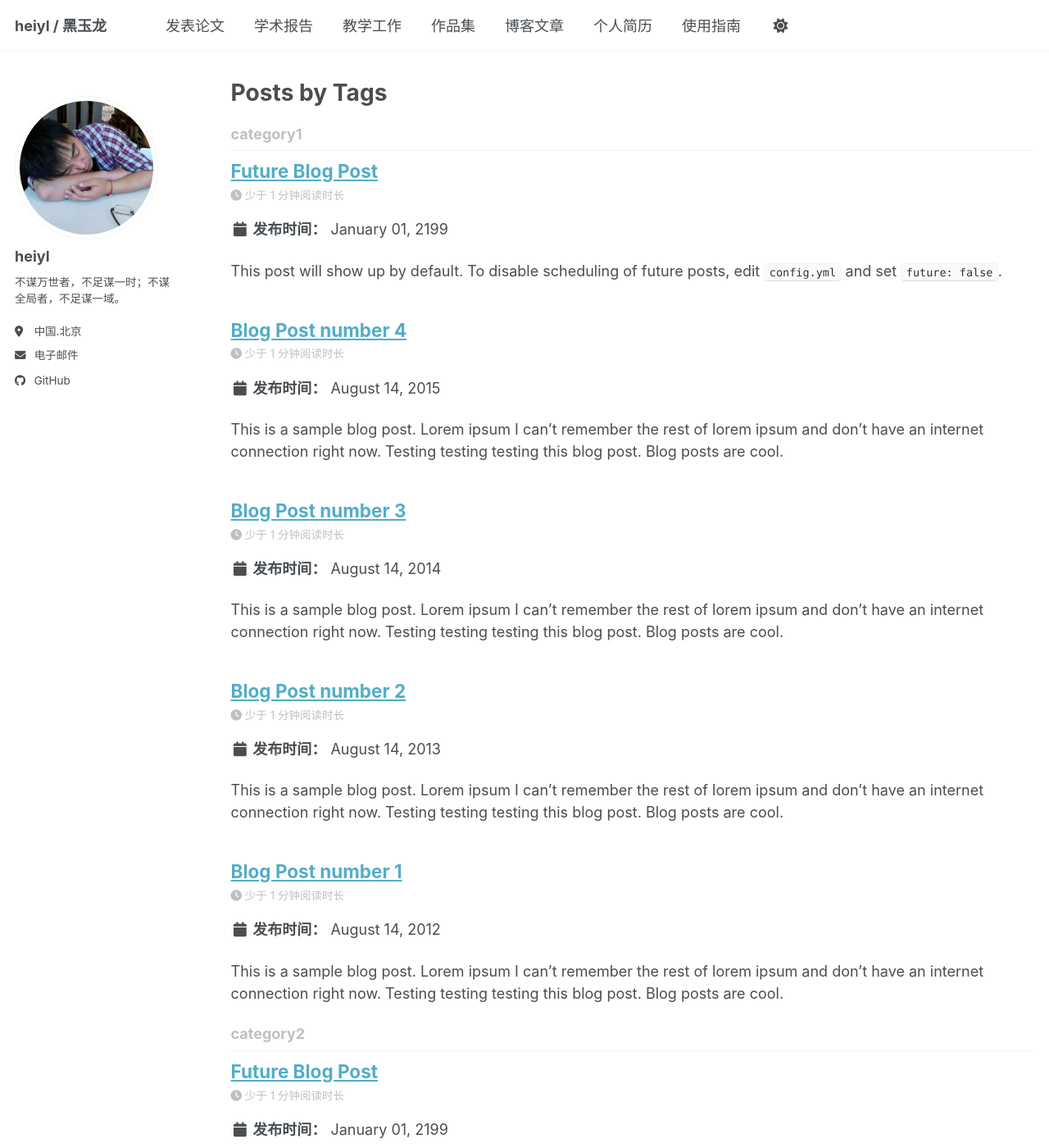
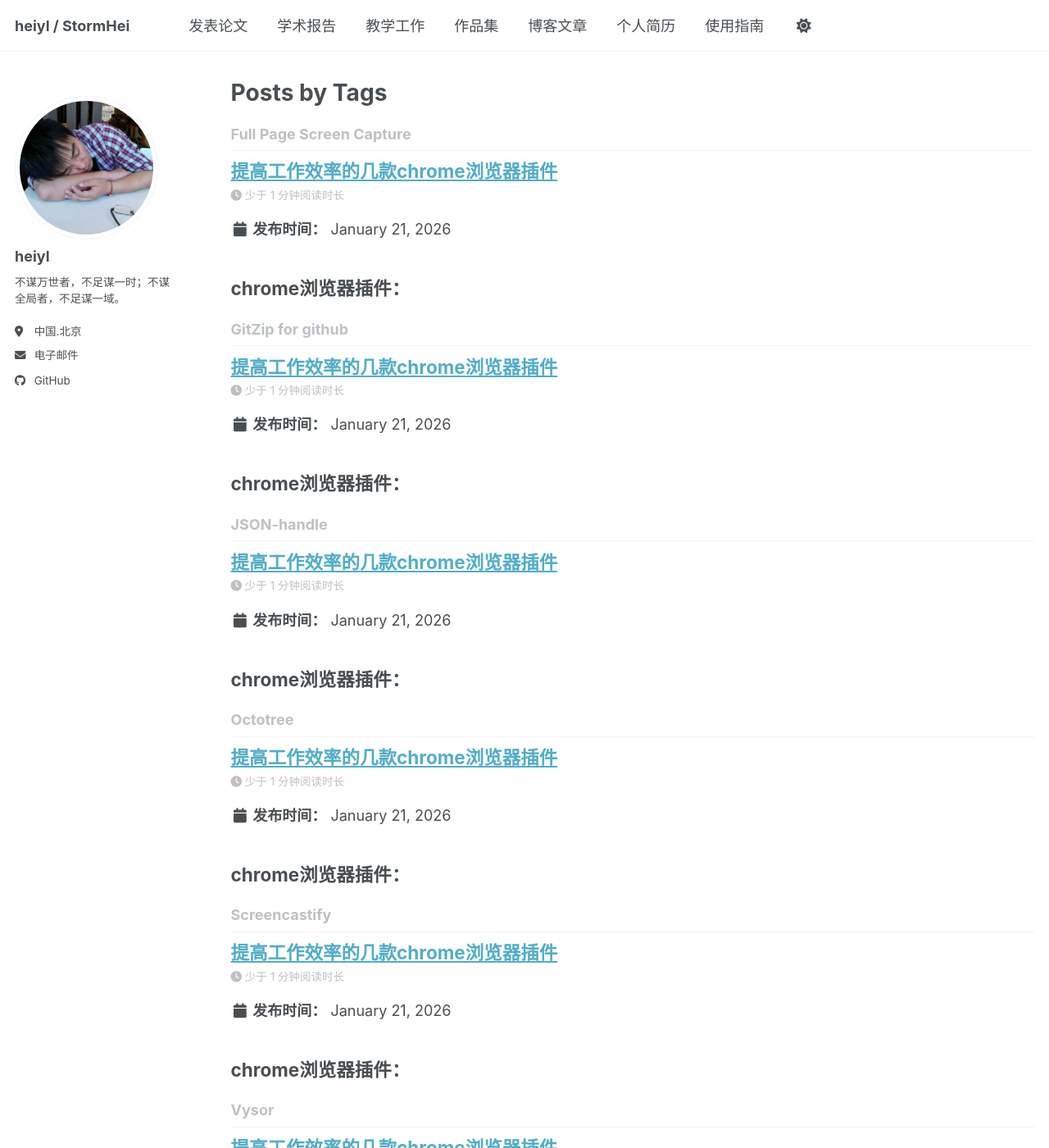
Before and after one commit to heiyl/heiyl.github.io, a Jekyll site: the page built from _pages/tag-archive.html, in a window 1280 px wide and 1400 px high. Shown: the whole window at 82% size. Built offline with Jekyll 4.4.1, drawn with Linux system fonts in a browser that asks for light colours; a script bundle is joined from its source files by our own code; library files that are not in the unit come from our copies; part of the change alters nothing that is shown; some of the changed text lies outside the part shown.

Commit message:
change blog

```diff
--- a/_config.yml
+++ b/_config.yml
@@ -9,7 +9,7 @@
 # Basic Site Settings
 locale                   : "zh-CN"
 site_theme               : "default" # The available themes options are "default", "air", "sunrise", "mint", "dirt" and "contrast"
-title                    : "heiyl / 黑玉龙"
+title                    : "heiyl / StormHei"
 title_separator          : "-"
 name                     : &name "您的姓名"
 description              : &description "您的学术作品集"   # Update this with a general description of your site, this is the default if not overridden by a page
--- a/_posts/2199-01-01-future-post.md
+++ b/_posts/2199-01-01-future-post.md
@@ -1,11 +1,123 @@
 ---
-title: 'Future Blog Post'
-date: 2199-01-01
+title: '提高工作效率的几款chrome浏览器插件'
+date: 2026-01-21
 permalink: /posts/2012/08/blog-post-4/
 tags:
-  - cool posts
-  - category1
-  - category2
+  - Octotree
+  - GitZip for github
+  - JSON-handle
+  - Full Page Screen Capture
+  - Vysor
+  - Screencastify
 ---
 
-This post will show up by default. To disable scheduling of future posts, edit `config.yml` and set `future: false`.
+
+## chrome浏览器插件：
+
+> 安装插件一时感觉麻烦，安装后就感觉时时爽。
+
+### 1、Octotree
+
+作为一名开发，平常少不了到Github去浏览代码了，是不是会经常跳转搜索代码！然后就是浏览器的前进后退一顿猛操作！有了这款工具，就可以像在开发工具上一样预览项目树了
+
+看看官方效果：
+
+![image](https://note.youdao.com/yws/public/resource/6a84f421d3cebcab06f8e57ea7d0d660/xmlnote/8AB43F18C2AE4DC9BFFA82B5440DD261/11213)
+
+源码地址：
+
+https://github.com/buunguyen/octotree
+
+插件下载地址：
+
+https://chrome.google.com/webstore/detail/octotree/bkhaagjahfmjljalopjnoealnfndnagc
+
+下载需要翻墙，可以通过蓝灯翻墙后访问安装插件
+
+![image](https://note.youdao.com/yws/public/resource/6a84f421d3cebcab06f8e57ea7d0d660/xmlnote/ED7091C3F5EA4100AE741B625A56C9A4/11228)
+
+### 2、GitZip for github
+
+**GitZip for github是一款可以快速从GitHub上快速下载文件的chrome插件。**
+
+有时候我们只需要下载github中的某个类或者几个类，而不需要全部clone下来，这个时候这个插件就体现出它的价值了，来看如何使用：
+
+![image](https://note.youdao.com/yws/public/resource/6a84f421d3cebcab06f8e57ea7d0d660/xmlnote/9487D542737E43C58B48B4B9B6D79187/11240)
+
+下载地址：https://chrome.google.com/webstore/detail/gitzip-for-github/ffabmkklhbepgcgfonabamgnfafbdlkn
+
+### 3、JSON-handle
+对JSON格式的内容进行浏览和编辑，以树形图样式展现JSON文档，并可实时编辑。
+
+效果如下：
+
+![image](https://note.youdao.com/yws/public/resource/6a84f421d3cebcab06f8e57ea7d0d660/xmlnote/82D28AB5DAEA40548ED328118FB9ADF0/11247)
+
+![image](https://note.youdao.com/yws/public/resource/6a84f421d3cebcab06f8e57ea7d0d660/xmlnote/39FD1758E69E45E38135105C9A786B93/11246)
+
+
+下载地址：
+
+https://chrome.google.com/webstore/detail/json-handle/iahnhfdhidomcpggpaimmmahffihkfnj
+
+
+### 4、Full Page Screen Capture
+
+Full Page Screen Capture是一款可以轻松一键对整个网页进行截图的chrome插件,滚屏截图
+
+用法：
+
+1、进入网页后，点击右上角的插件图标即可开始对当前整个网页进行截图。点击浏览器栏中的扩展按钮标记，或按Alt+Shift+P，即可对浏览的网页进行截屏
+
+2、你会看到有个卡通在吃小点点，等小点点全部被吃完，图片也就截图完成了。截图完成后，会自动跳转到一个新选项卡中显示，再该页面中使用者浏览所截取的图片，并可以决定是删除还是下载这张图片
+
+![image](https://note.youdao.com/yws/public/resource/6a84f421d3cebcab06f8e57ea7d0d660/xmlnote/DBE5F7F28BD6420A88419C0390966777/11269)
+
+![image](https://note.youdao.com/yws/public/resource/6a84f421d3cebcab06f8e57ea7d0d660/xmlnote/9AE957B1135840CE96F4AA293B277AFC/11268)
+
+
+### 5、Vysor
+
+使用Vysor实现手机同屏到电脑。在数据线或者adb连接手机连接电脑的情况下，通过使用Vysor实现手机屏幕投影到电脑上，同时电脑也能操作同屏内容的方法，具体如下
+
+在chorme应用商店下载
+![image](https://note.youdao.com/yws/public/resource/6a84f421d3cebcab06f8e57ea7d0d660/xmlnote/C87626674AA74CDBBDA0D0CB7E14FEBA/11276)
+
+官方地址：
+
+http://www.vysor.io/download/?return=http%3A%2F%2Fwww.vysor.io%2F
+
+![image](https://note.youdao.com/yws/public/resource/6a84f421d3cebcab06f8e57ea7d0d660/xmlnote/464006E8AA5E4D62B075BFA0E28A9056/11284)
+
+使用效果：
+
+![image](https://note.youdao.com/yws/public/resource/6a84f421d3cebcab06f8e57ea7d0d660/xmlnote/C07F831CE0C3402C9628D42F2ADB584A/11288)
+
+**Vysor中的录屏等功能是收费的，可以破解使用：**
+
+1、在c盘搜索 uglify.js
+
+2、打开uglify.js, 查找"window.Googl" 字符串
+
+3、将其中高亮处的第一行内容：window.Googl=p,g=!1,b=!1
+改为：window.Googl=p=1,g=1,b=1， 保存重启浏览器就可以了
+
+![image](https://note.youdao.com/yws/public/resource/6a84f421d3cebcab06f8e57ea7d0d660/xmlnote/B7DC0903FDC14EA5AD2266FA5B4EAAB0/11302)
+
+关闭后打开Vysor可以通过chrome的应用界面打开：
+
+chrome://apps/
+
+![image](https://note.youdao.com/yws/public/resource/6a84f421d3cebcab06f8e57ea7d0d660/xmlnote/50F93BC48C7F4FF19B2BC1FB17C4D761/11310)
+
+### 6、Screencastify
+
+Screencastify是一款可以帮助用户捕获当前屏幕，并制作屏幕录像的chrome插件
+
+下载地址：
+
+https://chrome.google.com/webstore/detail/screencastify-screen-vide/mmeijimgabbpbgpdklnllpncmdofkcpn
+
+![image](https://note.youdao.com/yws/public/resource/6a84f421d3cebcab06f8e57ea7d0d660/xmlnote/EB7BF0DF28B74D1683F8D45F8158F621/11323)
+
+> 注意：以上插件下载需要翻墙，可以通过蓝灯翻墙后访问安装插件
```
